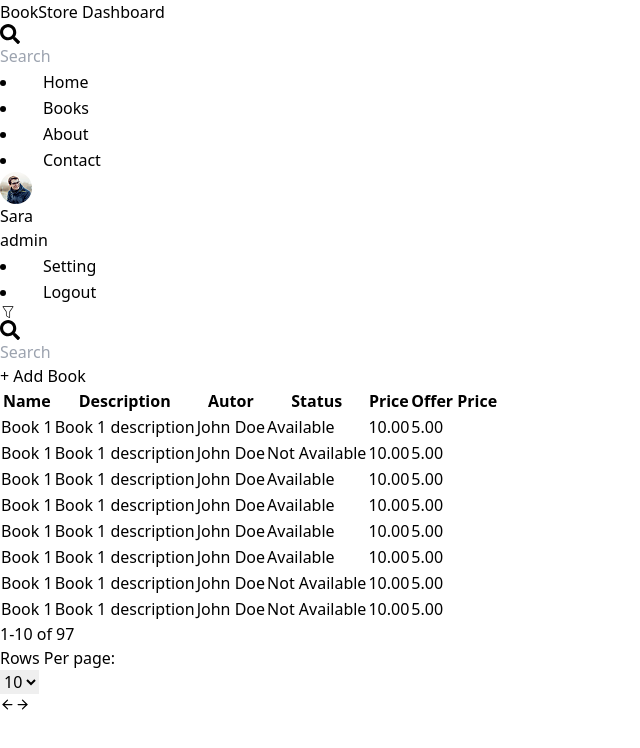
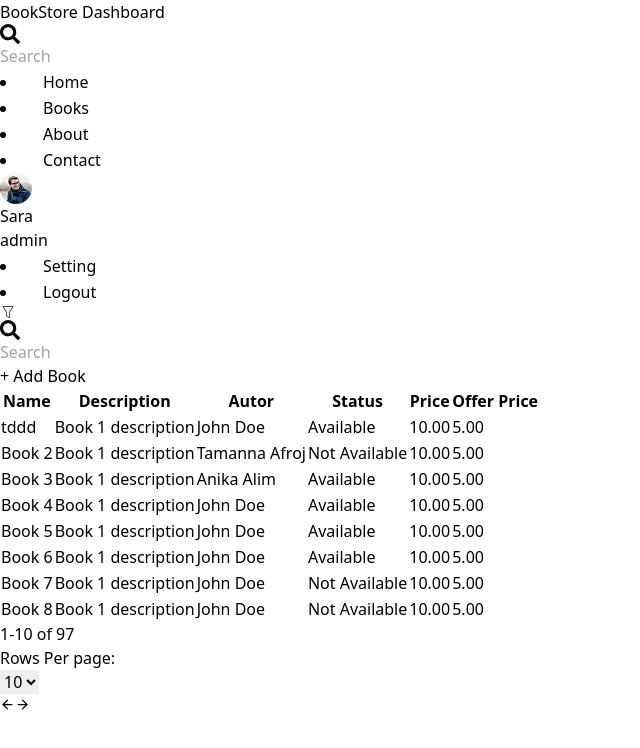
Before and after one commit to NusratTabassum3/Dashboard_ProjectClass, a React (Vite) app: page /books in a window 1280 px wide. Shown: the top 748 px of the page, without its empty margins (0-640 px from the left). Built offline with nearby package versions, Linux system fonts and the light colour scheme; some icons are missing.

Commit message:
admin dashboard done

```diff
--- a/src/components/DataTable.jsx
+++ b/src/components/DataTable.jsx
@@ -1,13 +1,104 @@
 import DataTableHeader from "./DataTableHeader";
 import DataTableBody from "./DataTableBody";
 import DataTableFooter from "./DataTableFooter";
+import React from "react";
+
+const booksData = [
+  {
+    id: 1,
+    name: "tddd",
+    description: "Book 1 description",
+    autor: "John Doe",
+    status: "Available",
+    price: "10.00",
+    offerPrices: "5.00",
+    bgColor: "bg-white",
+  },
+
+  {
+    id: 2,
+    name: "Book 2",
+    description: "Book 1 description",
+    autor: "Tamanna Afroj",
+    status: "Not Available",
+    price: "10.00",
+    offerPrices: "5.00",
+    bgColor: "bg-gray-100",
+  },
+
+  {
+    id: 3,
+    name: "Book 3",
+    description: "Book 1 description",
+    autor: "Anika Alim",
+    status: "Available",
+    price: "10.00",
+    offerPrices: "5.00",
+    bgColor: "bg-white",
+  },
+
+  {
+    id: 4,
+    name: "Book 4",
+    description: "Book 1 description",
+    autor: "John Doe",
+    status: "Available",
+    price: "10.00",
+    offerPrices: "5.00",
+    bgColor: "bg-gray-100",
+  },
+  {
+    id: 5,
+    name: "Book 5",
+    description: "Book 1 description",
+    autor: "John Doe",
+    status: "Available",
+    price: "10.00",
+    offerPrices: "5.00",
+    bgColor: "bg-white",
+  },
+  {
+    id: 6,
+    name: "Book 6",
+    description: "Book 1 description",
+    autor: "John Doe",
+    status: "Available",
+    price: "10.00",
+    offerPrices: "5.00",
+    bgColor: "bg-gray-100",
+  },
+  {
+    id: 7,
+    name: "Book 7",
+    description: "Book 1 description",
+    autor: "John Doe",
+    status: "Not Available",
+    price: "10.00",
+    offerPrices: "5.00",
+    bgColor: "bg-white",
+  },
+
+  {
+    id: 8,
+    name: "Book 8",
+    description: "Book 1 description",
+    autor: "John Doe",
+    status: "Not Available",
+    price: "10.00",
+    offerPrices: "5.00",
+    bgColor: "bg-gray-100",
+  },
+];
 
 export default function DataTable() {
+  const [allbooks, setAllbooks] = React.useState(booksData);
+
+  const [books, setBooks] = React.useState(booksData);
   return (
     <div className="w-full min-h-screen relative">
-      <DataTableHeader />
+      <DataTableHeader setBooks={setBooks} allBooks={allbooks} />
 
-      <DataTableBody />
+      <DataTableBody books={books} />
 
       <DataTableFooter />
     </div>
--- a/src/components/DataTableBody.jsx
+++ b/src/components/DataTableBody.jsx
@@ -1,93 +1,6 @@
 import { Td, Th } from "../utils/tableUtils";
 
-const books = [
-  {
-    id: 1,
-    name: "Book 1",
-    description: "Book 1 description",
-    autor: "John Doe",
-    status: "Available",
-    price: "10.00",
-    offerPrices: "5.00",
-    bgColor: "bg-white",
-  },
-
-  {
-    id: 2,
-    name: "Book 1",
-    description: "Book 1 description",
-    autor: "John Doe",
-    status: "Not Available",
-    price: "10.00",
-    offerPrices: "5.00",
-    bgColor: "bg-gray-100",
-  },
-
-  {
-    id: 3,
-    name: "Book 1",
-    description: "Book 1 description",
-    autor: "John Doe",
-    status: "Available",
-    price: "10.00",
-    offerPrices: "5.00",
-    bgColor: "bg-white",
-  },
-
-  {
-    id: 4,
-    name: "Book 1",
-    description: "Book 1 description",
-    autor: "John Doe",
-    status: "Available",
-    price: "10.00",
-    offerPrices: "5.00",
-    bgColor: "bg-gray-100",
-  },
-  {
-    id: 4,
-    name: "Book 1",
-    description: "Book 1 description",
-    autor: "John Doe",
-    status: "Available",
-    price: "10.00",
-    offerPrices: "5.00",
-    bgColor: "bg-white",
-  },
-  {
-    id: 4,
-    name: "Book 1",
-    description: "Book 1 description",
-    autor: "John Doe",
-    status: "Available",
-    price: "10.00",
-    offerPrices: "5.00",
-    bgColor: "bg-gray-100",
-  },
-  {
-    id: 4,
-    name: "Book 1",
-    description: "Book 1 description",
-    autor: "John Doe",
-    status: "Not Available",
-    price: "10.00",
-    offerPrices: "5.00",
-    bgColor: "bg-white",
-  },
-
-  {
-    id: 4,
-    name: "Book 1",
-    description: "Book 1 description",
-    autor: "John Doe",
-    status: "Not Available",
-    price: "10.00",
-    offerPrices: "5.00",
-    bgColor: "bg-gray-100",
-  },
-];
-
-export default function DataTableBody() {
+export default function DataTableBody({ books }) {
   return (
     <div className="w-full py-5">
       <table className="w-full">
--- a/src/components/DataTableHeader.jsx
+++ b/src/components/DataTableHeader.jsx
@@ -2,7 +2,7 @@ import React from "react";
 import { CiFilter } from "react-icons/ci";
 import Searchbar from "../components/Searchbar";
 
-function DataTableHeader() {
+function DataTableHeader({ setBooks, allBooks }) {
   return (
     <div>
       <div className="flex justify-between itmes-center">
@@ -10,7 +10,7 @@ function DataTableHeader() {
           <div className="bg-white shadow-md rounded-md p-4">
             <CiFilter />
           </div>
-          <Searchbar />
+          <Searchbar setBooks={setBooks} allBooks={allBooks} />
         </div>
 
         <button className="bg-blue-500 text-white shadow- px-5 py-3 ">
--- a/src/components/Searchbar.jsx
+++ b/src/components/Searchbar.jsx
@@ -1,6 +1,14 @@
 import { FaSearch } from "react-icons/fa";
 
-export default function Searchbar({ rounded }) {
+export default function Searchbar({ rounded, setBooks, allBooks }) {
+  const handleChange = (e) => {
+    const filteredBooks = allBooks.filter((book) => {
+      return book.name.toLowerCase().includes(e.target.value.toLowerCase());
+    });
+
+    setBooks(filteredBooks);
+  };
+
   return (
     <div
       className={`flex items-center border gap-4 px-4  ${
@@ -9,6 +17,7 @@ export default function Searchbar({ rounded }) {
     >
       <FaSearch size={20} />
       <input
+        onChange={handleChange}
         type="text"
         className="bg-transparent py-3 w-full outline-none"
         placeholder="Search"
```
Also changed, not shown: src/layout/FrontEndLayout.jsx (added, +14 -0 lines).
